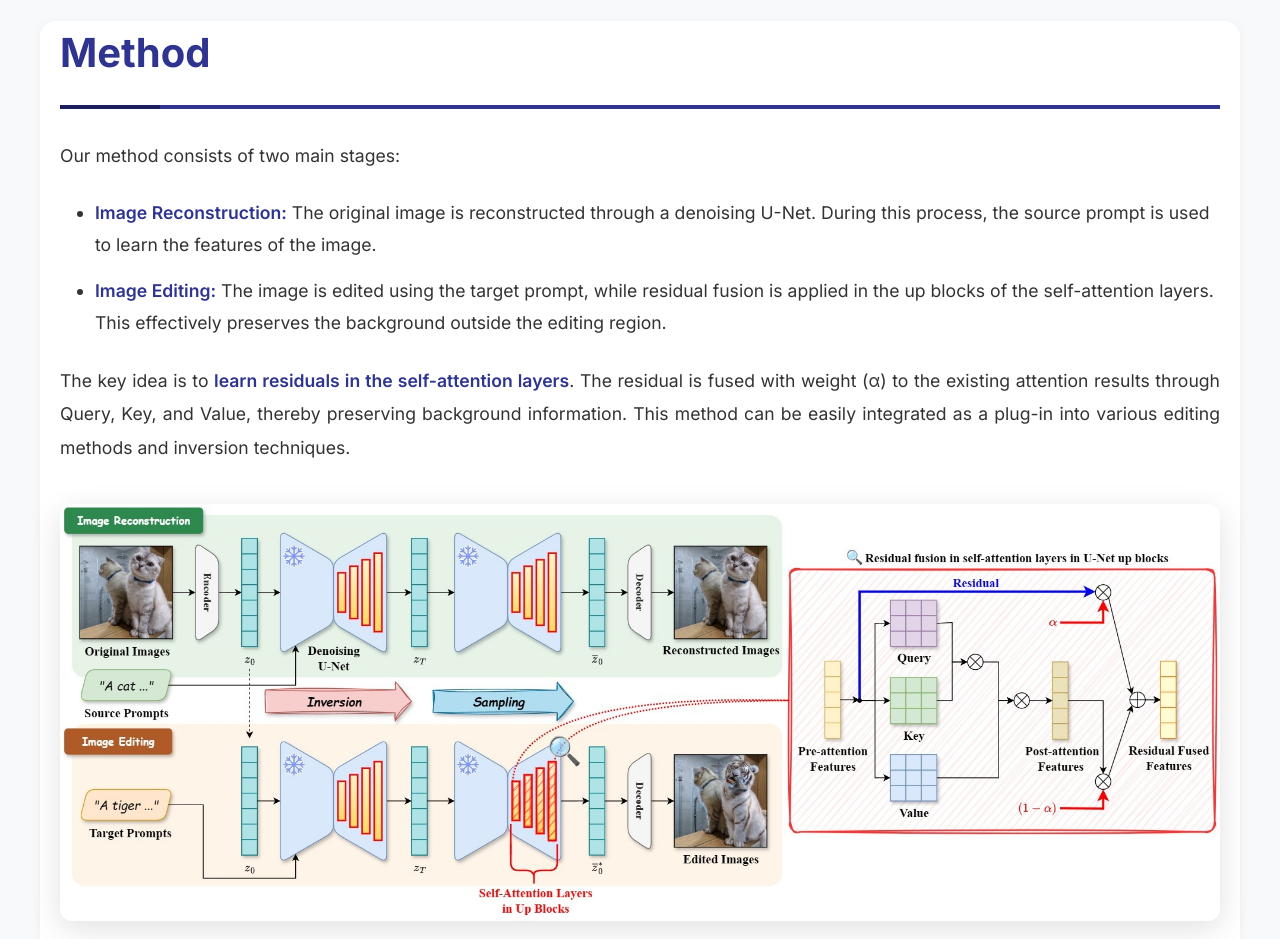
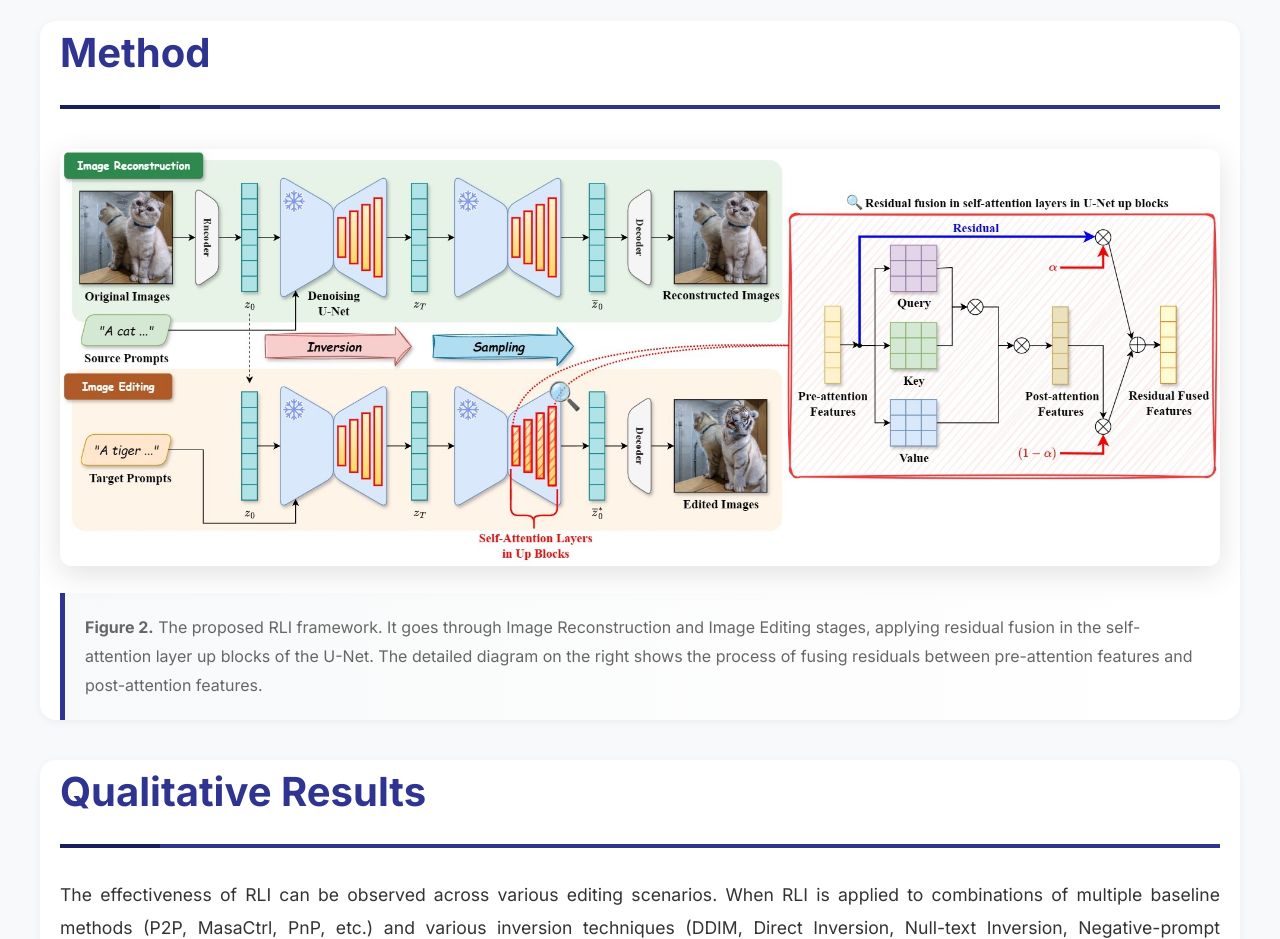
Before and after one commit to ugiugi0823/RLI, a React (Vite) app: page / in a window 1280 px wide. Shown: the part 2140-3079 px from the top of the page. Built offline with nearby package versions, Linux system fonts and the light colour scheme.

Commit message:
Remove: Delete method description text from Method section

```diff
--- a/src/components/Method.jsx
+++ b/src/components/Method.jsx
@@ -11,28 +11,6 @@ const Method = () => {
       transition={{ duration: 0.6 }}
     >
       <h2 className="section-title">Method</h2>
-      <div className="text-content">
-        <p>
-          Our method consists of two main stages:
-        </p>
-        <ul>
-          <li>
-            <strong>Image Reconstruction:</strong> The original image is reconstructed through a denoising U-Net.
-            During this process, the source prompt is used to learn the features of the image.
-          </li>
-          <li>
-            <strong>Image Editing:</strong> The image is edited using the target prompt, while residual fusion
-            is applied in the up blocks of the self-attention layers. This effectively preserves the background
-            outside the editing region.
-          </li>
-        </ul>
-        <p>
-          The key idea is to <strong>learn residuals in the self-attention layers</strong>. The residual is
-          fused with weight (α) to the existing attention results through Query, Key, and Value, thereby
-          preserving background information. This method can be easily integrated as a plug-in into various
-          editing methods and inversion techniques.
-        </p>
-      </div>
 
       <div className="figure-container">
         <motion.img
```
